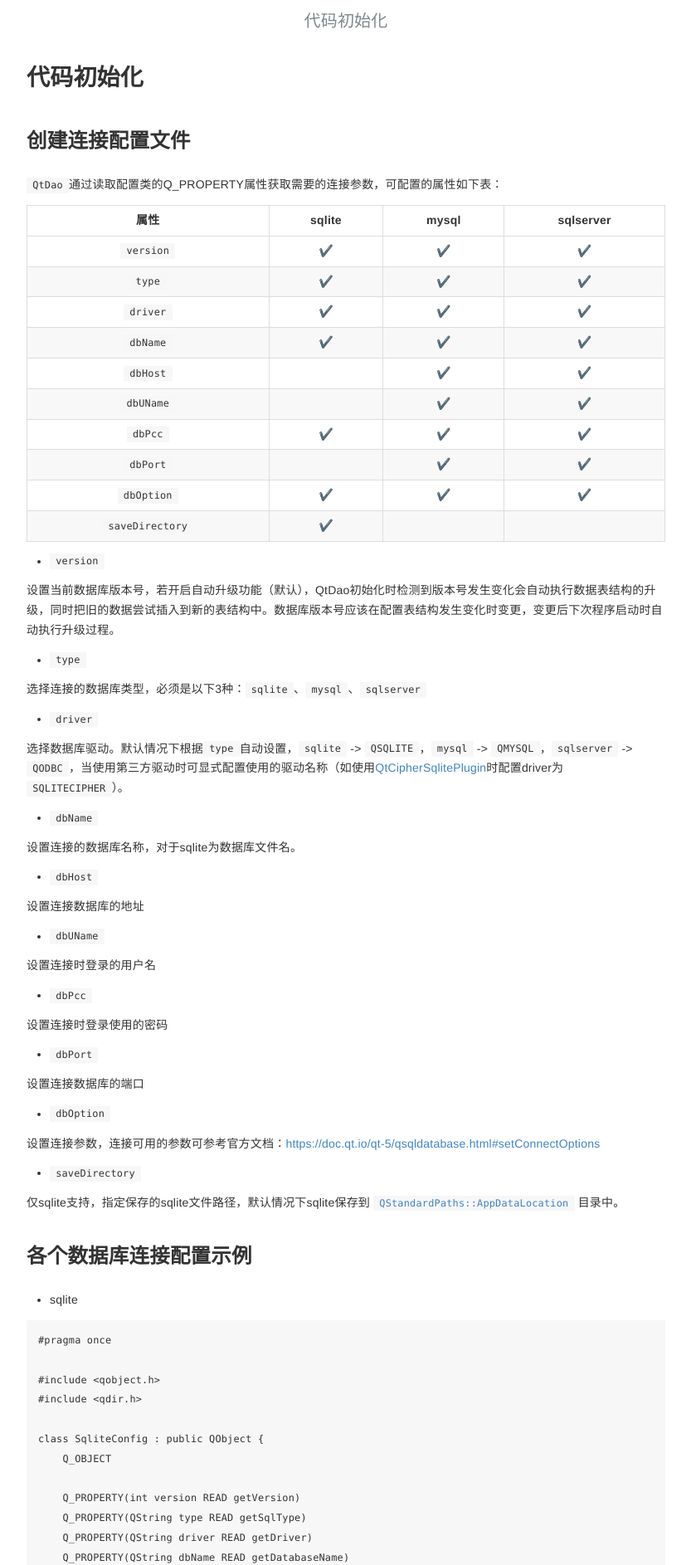
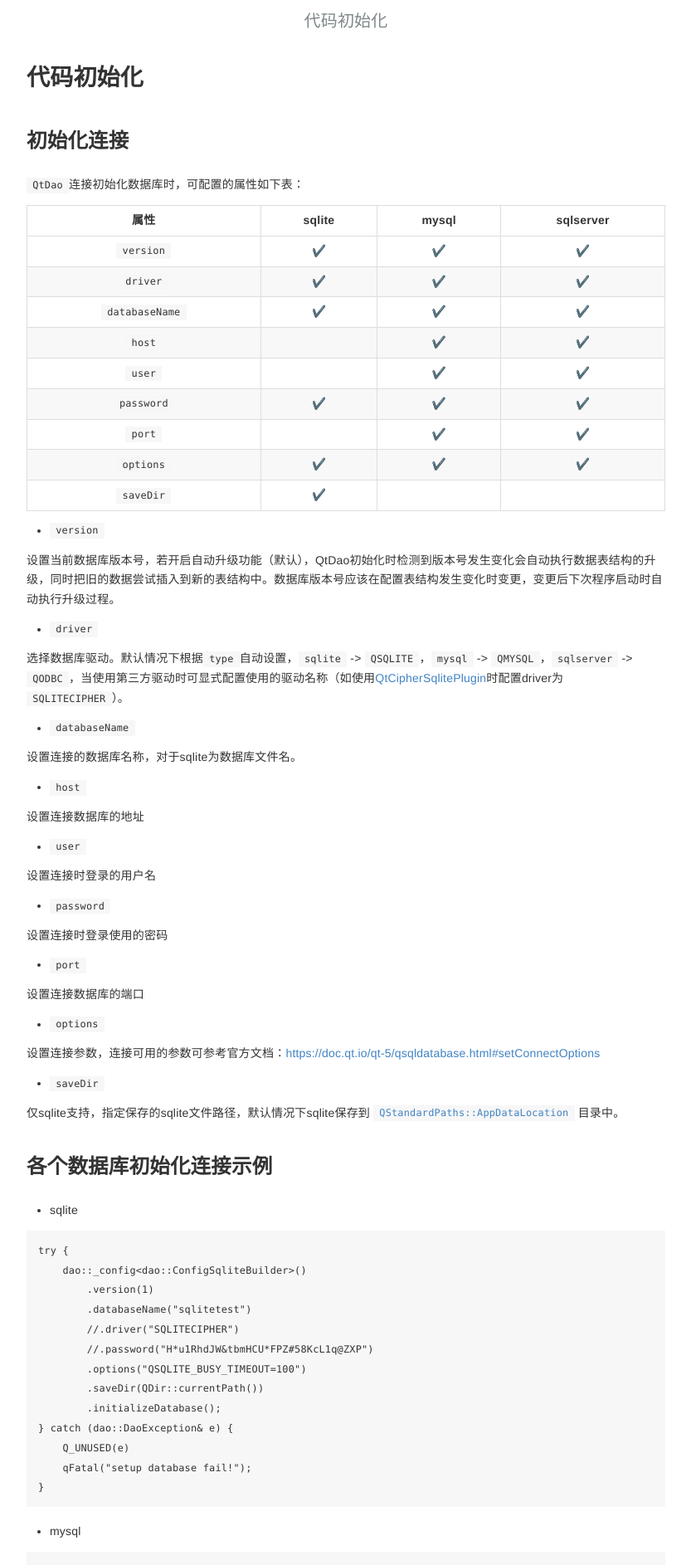
Before and after one commit to daonvshu/QtDao, a Jekyll site: the page built from _pages/config/03_init.md, in a window 1280 px wide. Shown: the top 1886 px of the page at 83% size, without its empty margins (223-1056 px from the left). Built offline with Jekyll 4.4.1, drawn with Linux system fonts in a browser that asks for light colours; nearby versions of some CDN libraries; some of the changed text lies outside the part shown.

Commit message:
update config/exception

````diff
--- a/_pages/config/03_init.md
+++ b/_pages/config/03_init.md
@@ -4,244 +4,119 @@ category: config
 layout: post
 ---
 
-创建连接配置文件
+初始化连接
 -------------
-`QtDao`通过读取配置类的Q_PROPERTY属性获取需要的连接参数，可配置的属性如下表：
+`QtDao`连接初始化数据库时，可配置的属性如下表：
 
 |属性|sqlite|mysql|sqlserver|
 |:--:|:--:|:--:|:--:|
 |`version`|✔️|✔️|✔️|
-|`type`|✔️|✔️|✔️|
 |`driver`|✔️|✔️|✔️|
-|`dbName`|✔️|✔️|✔️|
-|`dbHost`||✔️|✔️|
-|`dbUName`||✔️|✔️|
-|`dbPcc`|✔️|✔️|✔️|
-|`dbPort`||✔️|✔️|
-|`dbOption`|✔️|✔️|✔️|
-|`saveDirectory`|✔️|||
+|`databaseName`|✔️|✔️|✔️|
+|`host`||✔️|✔️|
+|`user`||✔️|✔️|
+|`password`|✔️|✔️|✔️|
+|`port`||✔️|✔️|
+|`options`|✔️|✔️|✔️|
+|`saveDir`|✔️|||
 
 - `version`
 
 设置当前数据库版本号，若开启自动升级功能（默认），QtDao初始化时检测到版本号发生变化会自动执行数据表结构的升级，同时把旧的数据尝试插入到新的表结构中。数据库版本号应该在配置表结构发生变化时变更，变更后下次程序启动时自动执行升级过程。
 
-- `type`
-
-选择连接的数据库类型，必须是以下3种：`sqlite`、`mysql`、`sqlserver`
-
 - `driver`
 
 选择数据库驱动。默认情况下根据`type`自动设置，`sqlite` -> `QSQLITE`，`mysql` -> `QMYSQL`，`sqlserver` -> `QODBC`，当使用第三方驱动时可显式配置使用的驱动名称（如使用[QtCipherSqlitePlugin](https://github.com/devbean/QtCipherSqlitePlugin){:target="_blank"}时配置driver为 `SQLITECIPHER`）。
 
-- `dbName`
+- `databaseName`
 
 设置连接的数据库名称，对于sqlite为数据库文件名。
 
-- `dbHost`
+- `host`
 
 设置连接数据库的地址
 
-- `dbUName`
+- `user`
 
 设置连接时登录的用户名
 
-- `dbPcc`
+- `password`
 
 设置连接时登录使用的密码
 
-- `dbPort`
+- `port`
 
 设置连接数据库的端口
 
-- `dbOption`
+- `options`
 
 设置连接参数，连接可用的参数可参考官方文档：[https://doc.qt.io/qt-5/qsqldatabase.html#setConnectOptions](https://doc.qt.io/qt-5/qsqldatabase.html#setConnectOptions){:target="_blank"}
 
-- `saveDirectory`
+- `saveDir`
 
 仅sqlite支持，指定保存的sqlite文件路径，默认情况下sqlite保存到 [`QStandardPaths::AppDataLocation`](https://doc.qt.io/qt-5/qstandardpaths.html#StandardLocation-enum){:target="_blank"} 目录中。
 
-各个数据库连接配置示例
+各个数据库初始化连接示例
 -------------
 
 - sqlite
 
 ```cpp
-#pragma once
-
-#include <qobject.h>
-#include <qdir.h>
-
-class SqliteConfig : public QObject {
-    Q_OBJECT
-
-    Q_PROPERTY(int version READ getVersion)
-    Q_PROPERTY(QString type READ getSqlType)
-    Q_PROPERTY(QString driver READ getDriver)
-    Q_PROPERTY(QString dbName READ getDatabaseName)
-    Q_PROPERTY(QString dbPcc READ getDbPcc)
-    Q_PROPERTY(QString dbOption READ getOptions)
-    Q_PROPERTY(QString saveDirectory READ getSaveDirectory)
-
-public:
-    int getVersion() {
-        return ver;
-    }
-
-    QString getSqlType() {
-        return "sqlite";
-    }
-
-    QString getDriver() {
-        return "SQLITECIPHER";
-    }
-
-    QString getDatabaseName() {
-        return "mysqlite";
-    }
-
-    QString getDbPcc() {
-        return "H*u1RhdJW&tbmHCU*FPZ#58KcL1q@ZXP";
-    }
-
-    QString getOptions() {
-        return "QSQLITE_BUSY_TIMEOUT=100";
-    }
-
-    QString getSaveDirectory() {
-        return QDir::currentPath();
-    }
-
-    int ver = 1;
-};
+try {
+    dao::_config<dao::ConfigSqliteBuilder>()
+        .version(1)
+        .databaseName("sqlitetest")
+        //.driver("SQLITECIPHER")
+        //.password("H*u1RhdJW&tbmHCU*FPZ#58KcL1q@ZXP")
+        .options("QSQLITE_BUSY_TIMEOUT=100")
+        .saveDir(QDir::currentPath())
+        .initializeDatabase();
+} catch (dao::DaoException& e) {
+    Q_UNUSED(e)
+    qFatal("setup database fail!");
+}
 ```
 
 - mysql
 
 ```cpp
-#pragma once
-
-#include <qobject.h>
-
-class MysqlConfig : public QObject {
-    Q_OBJECT
-
-    Q_PROPERTY(int version READ getVersion())
-    Q_PROPERTY(QString type READ getSqlType())
-    Q_PROPERTY(QString dbName READ getDatabaseName())
-    Q_PROPERTY(QString dbHost READ getHost())
-    Q_PROPERTY(QString dbUName READ getUserName())
-    Q_PROPERTY(QString dbPcc READ getPassword())
-    Q_PROPERTY(int dbPort READ getPort())
-    Q_PROPERTY(QString dbOption READ getOption())
-
-public:
-    int getVersion() {
-        return ver;
-    }
-
-    QString getSqlType() {
-        return "mysql";
-    }
-
-    QString getDatabaseName() {
-        return "mysqltest";
-    }
-
-    QString getHost() {
-        return "192.168.1.20";
-    }
-
-    QString getUserName() {
-        return "root";
-    }
-
-    QString getPassword() {
-        return "root";
-    }
-
-    int getPort() {
-        return 3306;
-    }
-
-    QString getOption() {
-        return "MYSQL_OPT_CONNECT_TIMEOUT=3;MYSQL_OPT_READ_TIMEOUT=3;MYSQL_OPT_WRITE_TIMEOUT=3";
-    }
-
-    int ver = 1;
-};
+try {
+    dao::_config<dao::ConfigMysqlBuilder>()
+        .version(1)
+        .databaseName("mysqltest")
+        .host("localhost")
+        .port(3306)
+        .user("root")
+        .password("root")
+        .options("MYSQL_OPT_CONNECT_TIMEOUT=3;MYSQL_OPT_READ_TIMEOUT=3;MYSQL_OPT_WRITE_TIMEOUT=3")
+        .initializeDatabase();
+} catch (dao::DaoException& e) {
+    Q_UNUSED(e)
+    qFatal("setup database fail!");
+}
 ```
 
 - sqlserver
 
 ```cpp
-#pragma once
-
-#include <qobject.h>
-
-class SqlServerConfig : public QObject {
-    Q_OBJECT
-
-    Q_PROPERTY(int version READ getVersion)
-    Q_PROPERTY(QString type READ getSqlType)
-    Q_PROPERTY(QString dbName READ getDatabaseName)
-    Q_PROPERTY(QString dbHost READ getHost)
-    Q_PROPERTY(QString dbUName READ getUserName)
-    Q_PROPERTY(QString dbPcc READ getPassword)
-
-public:
-    int getVersion() {
-        return ver;
-    }
-
-    QString getSqlType() {
-        return "sqlserver";
-    }
-
-    QString getDatabaseName() {
-        return "sqlservertest";
-    }
-
-    QString getHost() {
-        return "192.168.1.20\\sqlexpress";
-    }
-
-    QString getUserName() {
-        return "root";
-    }
-
-    QString getPassword() {
-        return "root";
-    }
-
-    int ver = 1;
-};
+try {
+    dao::_config<dao::ConfigSqlServerBuilder>()
+        .version(version)
+        .databaseName("sqlservertest")
+        .host("localhost")
+        .user("sa")
+        .password("root")
+        .initializeDatabase();
+} catch (dao::DaoException& e) {
+    Q_UNUSED(e)
+    qFatal("setup database fail!");
+}
 ```
-
-异常处理
--------------
-
-创建统一异常处理类，处理在数据库执行时遇到的任何错误。继承 `DbExceptionHandler` 类，重载4类异常：初始化异常，创建连接异常，执行失败，执行警告。
-```cpp
-class CustomDbExceptionHandler : public DbExceptionHandler {
-public:
-    using DbExceptionHandler::DbExceptionHandler;
-
-    void initDbFail(DbErrCode errcode, const QString& reason) override {}
-
-    void databaseOpenFail(DbErrCode errcode, const QString& failReason) override {}
-
-    void execFail(DbErrCode errcode, const QString& lastErr) {}
-
-    void execWarning(const QString& info) override {}
-};
-```
-在异常回调中，会得到一个`DbErrCode`类型枚举值表明在哪种情况下出现的异常，`reason`字符串通常返回数据库驱动输出的错误。
 
 初始化连接
 -------------
 
-创建数据库连接配置类和异常处理回调后，在必要的位置初始化连接，如下在主函数开始初始化数据库：
+在必要的位置初始化连接，如下在主函数开始初始化数据库：
 
 ```cpp
 #include <QApplication>
@@ -262,7 +137,15 @@ int main(int argc, char *argv[])
     QApplication a(argc, argv);
 
     daoSetQueryLogPrinter(SqlLogPrinter);
-    DbLoader::init(SqliteConfig(), new CustomDbExceptionHandler);
+    try {
+        dao::_config<dao::ConfigSqliteBuilder>()
+            .version(1)
+            .databaseName("sqlitetest")
+            .initializeDatabase();
+    } catch (dao::DaoException& e) {
+        Q_UNUSED(e)
+        qFatal("setup database fail!");
+    }
 
     //do something ...
 
````
Also changed, not shown: _pages/config/02_envir.md (+2 -6 lines), _pages/config/04_usage.md (+4 -2 lines), _pages/functions/09_extra.md (+3 -2 lines).
